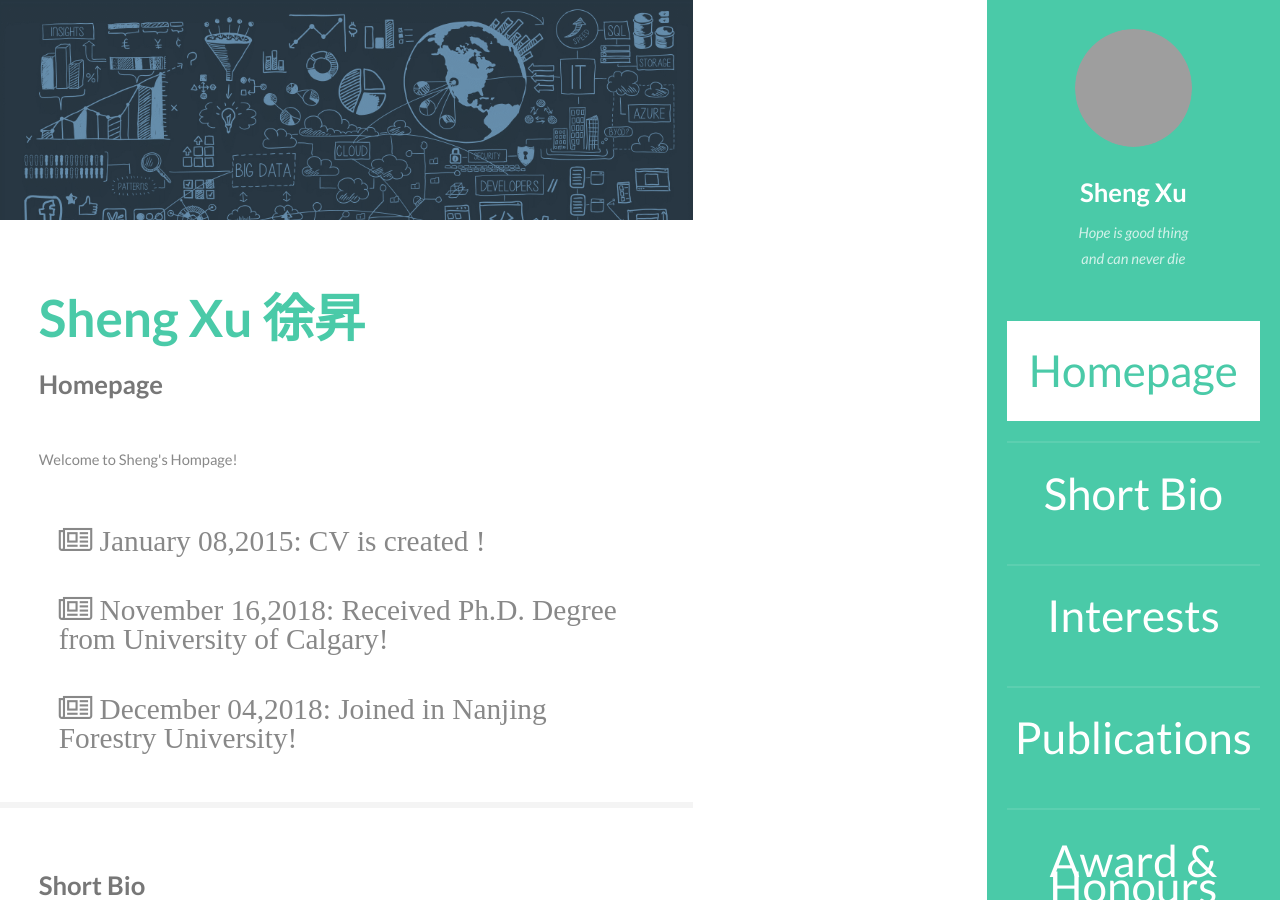
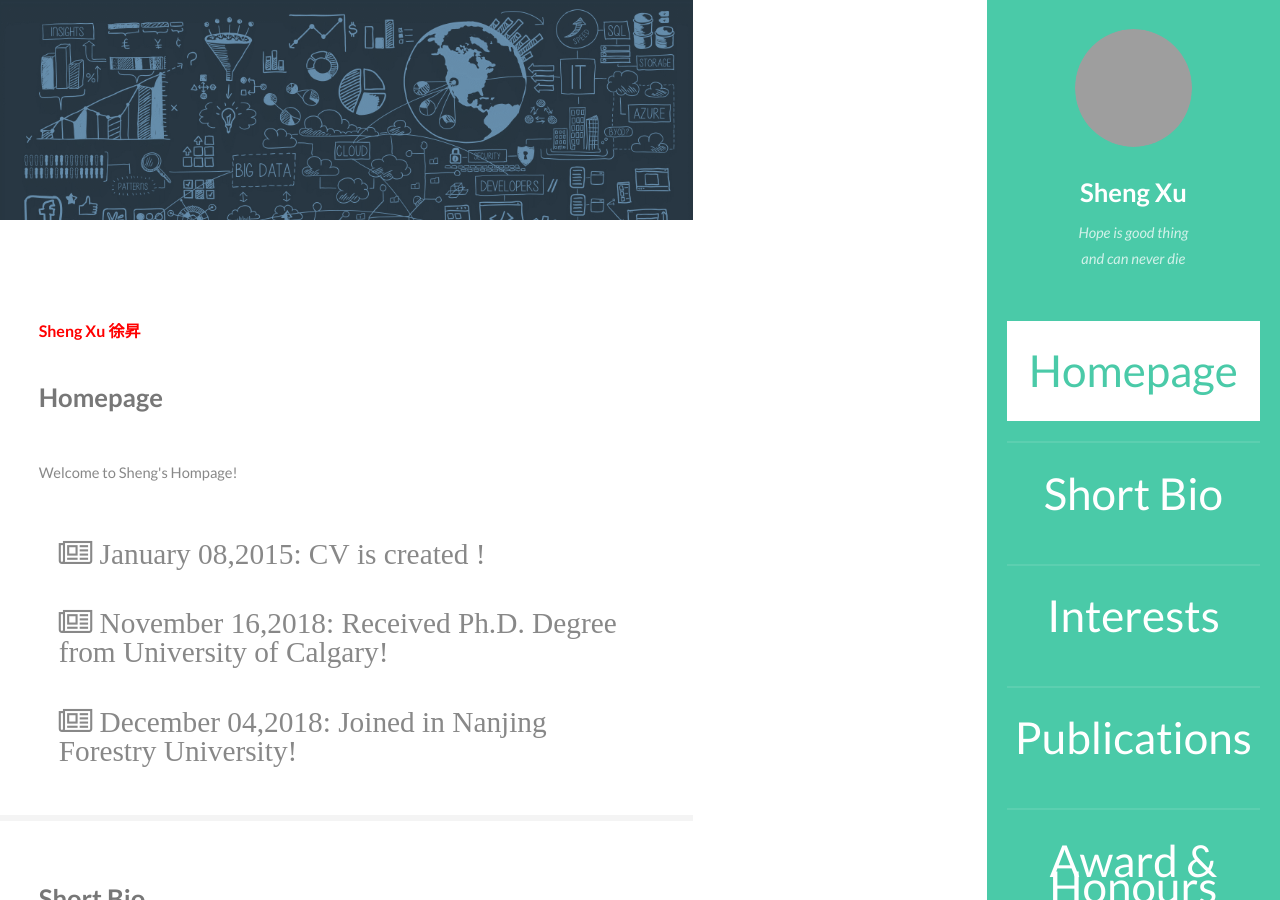
Before and after one commit to lostagex/shengxu, a Jekyll site: the page built from index.html, in a window 1280 px wide and 900 px high. Built offline with Jekyll 4.4.1, drawn with Linux system fonts in a browser that asks for light colours; grey boxes are pictures that could not be loaded.

Commit message:
Update index.html

```diff
--- a/index.html
+++ b/index.html
@@ -1,7 +1,10 @@
 ---
 layout: default
 ---
-
+<!-- Two
+<font size="3" color="red">This is some text!</font>
+<font size="2" color="blue">This is some text!</font>
+<font face="verdana" color="green">This is some text!</font>-->
 
 <!-- Wrapper -->
 	<div id="wrapper">
@@ -12,7 +15,7 @@ layout: default
 			<section id="one">
 				<div class="container">
 					<header class="major">
-						<h2>Sheng Xu 徐昇</h2>
+						<h2><font size="3" color="red">Sheng Xu 徐昇</font></h2>
 							<p>Homepage</p>
 					</header>
 						<p>Welcome to Sheng's Hompage!</p>
```
